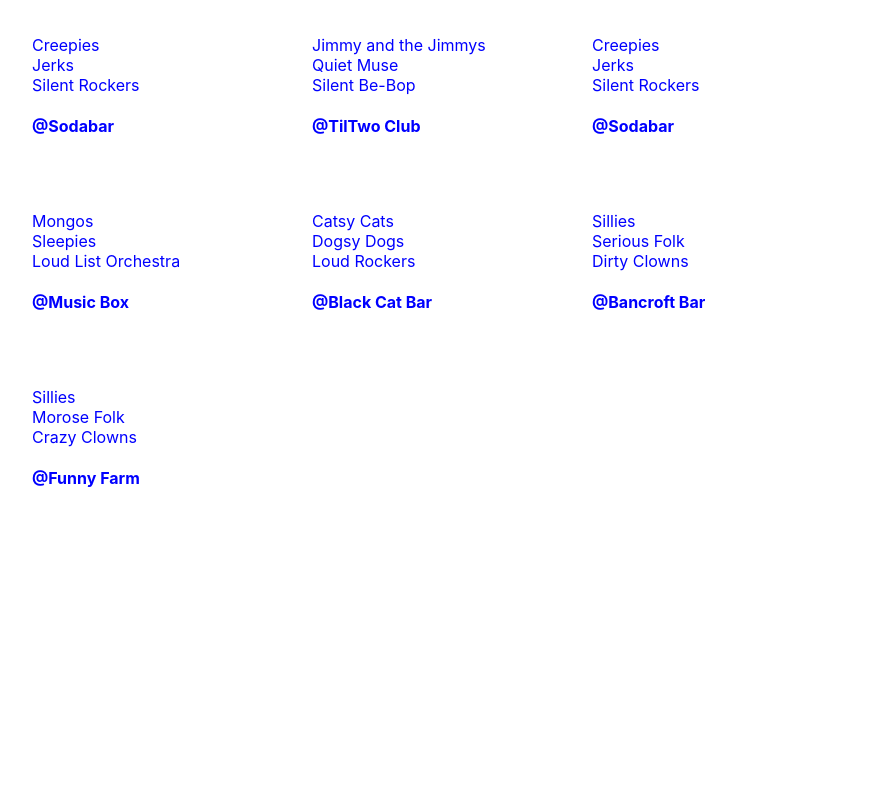
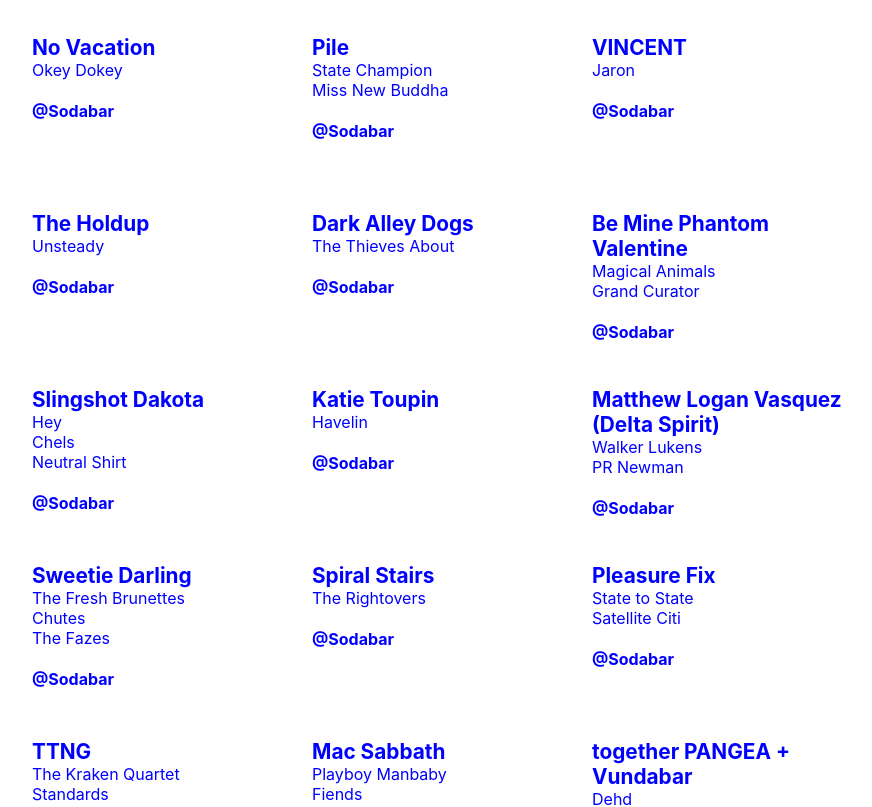
Before and after one commit to warriorpostman/loudlistus, a React (Create React App) app: page /shows/04-20-2019 in a window 1280 px wide. Shown: the part 460-1267 px from the top of the page, without its empty margins (176-1048 px from the left). Before the commit the page ends 1015 px from the top, so only its background shows below. Built offline with nearby package versions, Linux system fonts and the light colour scheme.

Commit message:
Use real events! Split bands: headliner - support.

```diff
--- a/src/App.js
+++ b/src/App.js
@@ -55,7 +55,8 @@
               <EventPage
                 match={match}
                 venueName={data.venueName}
-                bands={data.bands}
+                headliner={data.headliner}
+                bands={data.support}
                 id={data.id}
               />
               );
@@ -89,7 +90,7 @@
               <EventCard
                 id={show.id}
                 venueName={show.venueName}
-                bands={show.bands}
+                bands={show.support}
               />)
               }
             </React.Fragment>
@@ -101,7 +102,7 @@
   }
 }
 
-const shows = [{
+let shows = [{
     id: 1,
     venueName:"Casbah",
     bands:['Heavy Celebration', 'Nice Guys', 'Bedroom Slippers']
@@ -144,4 +145,127 @@
   }
 ];
 
+shows = [
+  { headliner: 'Sweetie Darling',
+    support: [ 'The Fresh Brunettes', 'Chutes', 'The Fazes' ],
+    eventLink: '/event/1864337-sweetie-darling-san-diego/',
+    utcDate: '2019-06-05T04:00:00Z',
+    venueName: 'Sodabar',
+    id: 0 },
+  { headliner: 'Spiral Stairs',
+    support: [ 'The Rightovers' ],
+    eventLink: '/event/1819892-spiral-stairs-san-diego/',
+    utcDate: '2019-06-06T04:30:00Z',
+    venueName: 'Sodabar',
+    id: 1 },
+  { headliner: 'Pleasure Fix',
+    support: [ 'State to State', 'Satellite Citi' ],
+    eventLink: '/event/1853948-pleasure-fix-san-diego/',
+    utcDate: '2019-06-07T04:00:00Z',
+    venueName: 'Sodabar',
+    id: 2 },
+  { headliner: 'TTNG',
+    support: [ 'The Kraken Quartet', 'Standards' ],
+    eventLink: '/event/1837768-ttng-san-diego/',
+    utcDate: '2019-06-08T02:00:00Z',
+    venueName: 'Sodabar',
+    id: 3 },
+  { headliner: 'Mac Sabbath',
+    support: [ 'Playboy Manbaby', 'Fiends' ],
+    eventLink: '/event/1839612-mac-sabbath-san-diego/',
+    utcDate: '2019-06-08T04:30:00Z',
+    venueName: 'Sodabar',
+    id: 4 },
+  { headliner: 'together PANGEA + Vundabar',
+    support: [ 'Dehd' ],
+    eventLink: '/event/1848043-together-pangea-vundabar-san-diego/',
+    utcDate: '2019-06-09T02:00:00Z',
+    venueName: 'Sodabar',
+    id: 5 },
+  { headliner: 'Death Cab For Karaoke',
+    support: [ '' ],
+    eventLink: '/event/1859314-death-cab-for-karaoke-san-diego/',
+    utcDate: '2019-06-09T04:00:00Z',
+    venueName: 'Sodabar',
+    id: 6 },
+  { headliner: 'CJ Ramone',
+    support: [ 'Mean Jeans', 'Midnight Track' ],
+    eventLink: '/event/1838166-cj-ramone-san-diego/',
+    utcDate: '2019-06-10T04:00:00Z',
+    venueName: 'Sodabar',
+    id: 7 },
+  { headliner: 'SOURCE',
+    support: [ 'Lightstory', 'ElectroMagnetic' ],
+    eventLink: '/event/1857144-source-san-diego/',
+    utcDate: '2019-06-11T04:00:00Z',
+    venueName: 'Sodabar',
+    id: 8 },
+  { headliner: 'Sadistik',
+    support: [ 'Trizz', 'Rafael Vigilantics', 'Preacher Vs. Choir' ],
+    eventLink: '/event/1848344-sadistik-san-diego/',
+    utcDate: '2019-06-12T04:00:00Z',
+    venueName: 'Sodabar',
+    id: 9 },
+  { headliner: 'RVG',
+    support: [ '' ],
+    eventLink: '/event/1850332-rvg-san-diego/',
+    utcDate: '2019-06-14T04:30:00Z',
+    venueName: 'Sodabar',
+    id: 10 },
+  { headliner: 'No Vacation',
+    support: [ 'Okey Dokey' ],
+    eventLink: '/event/1838511-no-vacation-san-diego/',
+    utcDate: '2019-06-15T02:30:00Z',
+    venueName: 'Sodabar',
+    id: 11 },
+  { headliner: 'Pile',
+    support: [ 'State Champion', 'Miss New Buddha' ],
+    eventLink: '/event/1829913-pile-san-diego/',
+    utcDate: '2019-06-15T04:30:00Z',
+    venueName: 'Sodabar',
+    id: 12 },
+  { headliner: 'VINCENT',
+    support: [ 'Jaron' ],
+    eventLink: '/event/1825478-vincent-san-diego/',
+    utcDate: '2019-06-16T04:30:00Z',
+    venueName: 'Sodabar',
+    id: 13 },
+  { headliner: 'The Holdup',
+    support: [ 'Unsteady' ],
+    eventLink: '/event/1839900-holdup-san-diego/',
+    utcDate: '2019-06-17T04:00:00Z',
+    venueName: 'Sodabar',
+    id: 14 },
+  { headliner: 'Dark Alley Dogs',
+    support: [ 'The Thieves About' ],
+    eventLink: '/event/1855001-dark-alley-dogs-san-diego/',
+    utcDate: '2019-06-18T04:00:00Z',
+    venueName: 'Sodabar',
+    id: 15 },
+  { headliner: 'Be Mine Phantom Valentine',
+    support: [ 'Magical Animals', 'Grand Curator' ],
+    eventLink: '/event/1863699-be-mine-phantom-valentine-san-diego/',
+    utcDate: '2019-06-19T04:00:00Z',
+    venueName: 'Sodabar',
+    id: 16 },
+  { headliner: 'Slingshot Dakota',
+    support: [ 'Hey', 'Chels', 'Neutral Shirt' ],
+    eventLink: '/event/1846439-slingshot-dakota-san-diego/',
+    utcDate: '2019-06-20T04:00:00Z',
+    venueName: 'Sodabar',
+    id: 17 },
+  { headliner: 'Katie Toupin',
+    support: [ 'Havelin' ],
+    eventLink: '/event/1844823-katie-toupin-san-diego/',
+    utcDate: '2019-06-21T04:30:00Z',
+    venueName: 'Sodabar',
+    id: 18 },
+  { headliner: 'Matthew Logan Vasquez (Delta Spirit)',
+    support: [ 'Walker Lukens', 'PR Newman' ],
+    eventLink: '/event/1812162-matthew-logan-vasquez-delta-san-diego/',
+    utcDate: '2019-06-22T04:30:00Z',
+    venueName: 'Sodabar',
+    id: 19 }
+];
+
 export default App;
--- a/src/components/DailyShowsPage.js
+++ b/src/components/DailyShowsPage.js
@@ -7,7 +7,7 @@
   const before =  shows.slice(0, randIdx);
   const after = shows.slice(randIdx, shows.length);
   const displayShows = after.concat(before);
-  console.log('randomizing', displayShows);
+  // console.log('randomizing', displayShows);
 
   return (
     <div>
@@ -17,7 +17,8 @@
         key={"show-card-" + show.id.toString()}
         id={show.id}
         venueName={show.venueName}
-        bands={show.bands}
+        headliner={show.headliner}
+        bands={show.support}
       />)
       }
     </div>
--- a/src/components/EventCard.js
+++ b/src/components/EventCard.js
@@ -26,11 +26,17 @@
   text-align: left
 `;
 
-const EventCard = ({ id, venueName, bands, match }) => {
+const Headliner = styled.span`
+  font-weight: bold;
+  font-size: 1.3rem;
+`;
+
+const EventCard = ({ id, venueName, headliner, bands, match }) => {
 // TODO: MAKE THIS LINK WORK
   return (
     <Link to={`/event/${id}`}>
       <Card className="event-card">
+        <Headliner>{headliner}</Headliner>
         { bands.map(band => <div key={"band-" + band}>{band}</div>) }
         <h4>@{venueName}</h4>
       </Card>
--- a/src/components/EventPage.js
+++ b/src/components/EventPage.js
@@ -30,7 +30,7 @@
   width: 100%;
 `;
 
-const EventPage = ({ id, venueName, bands, match }) => {
+const EventPage = ({ id, venueName, headliner, bands, match }) => {
   return (
     <Page>
       <ImageWrapper>
@@ -42,7 +42,11 @@
               <h2>@{venueName || 'venue'}
               </h2>
             </Link>
-            <ShowBandsList bands={bands} />
+            <div>{headliner}</div>
+            <ShowBandsList
+              headliner={headliner}
+              bands={bands}
+            />
           </div>
           <YouTubeBar>
             <YouTubeWidget
--- a/src/components/ShowBandsList.js
+++ b/src/components/ShowBandsList.js
@@ -3,11 +3,12 @@
 
 import { Link } from 'react-router-dom';
 
+const Headliner = styled.li`
+  font-size: 1.4rem !important;
+  font-weight: bolder;
+`;
+
 const BandList = styled.ul`
-  & > li:first-child {
-    font-size: 1.3rem;
-    font-weight: bolder;
-  }
   & > li {
     padding: .25rem;
     text-align: left;
@@ -15,13 +16,19 @@
   }
 `;
 
-const ShowBandsList = ({ bands }) => {
+// TODO: Replace "bands" terminology -> "supportingActs"
+const ShowBandsList = ({ headliner, bands }) => {
   return (
     <BandList>
-        { bands && bands.map(band =>
-        <li key={band}><Link to={`/band/${band}`}>{band}</Link></li>
-        )
-        }
+      <Headliner>
+        <Link to={`/band/${headliner}`}>
+          {headliner}
+        </Link>
+      </Headliner>
+      { bands.map(band =>
+      <li key={band}><Link to={`/band/${band}`}>{band}</Link></li>
+      )
+      }
     </BandList>
   );
 }
```
